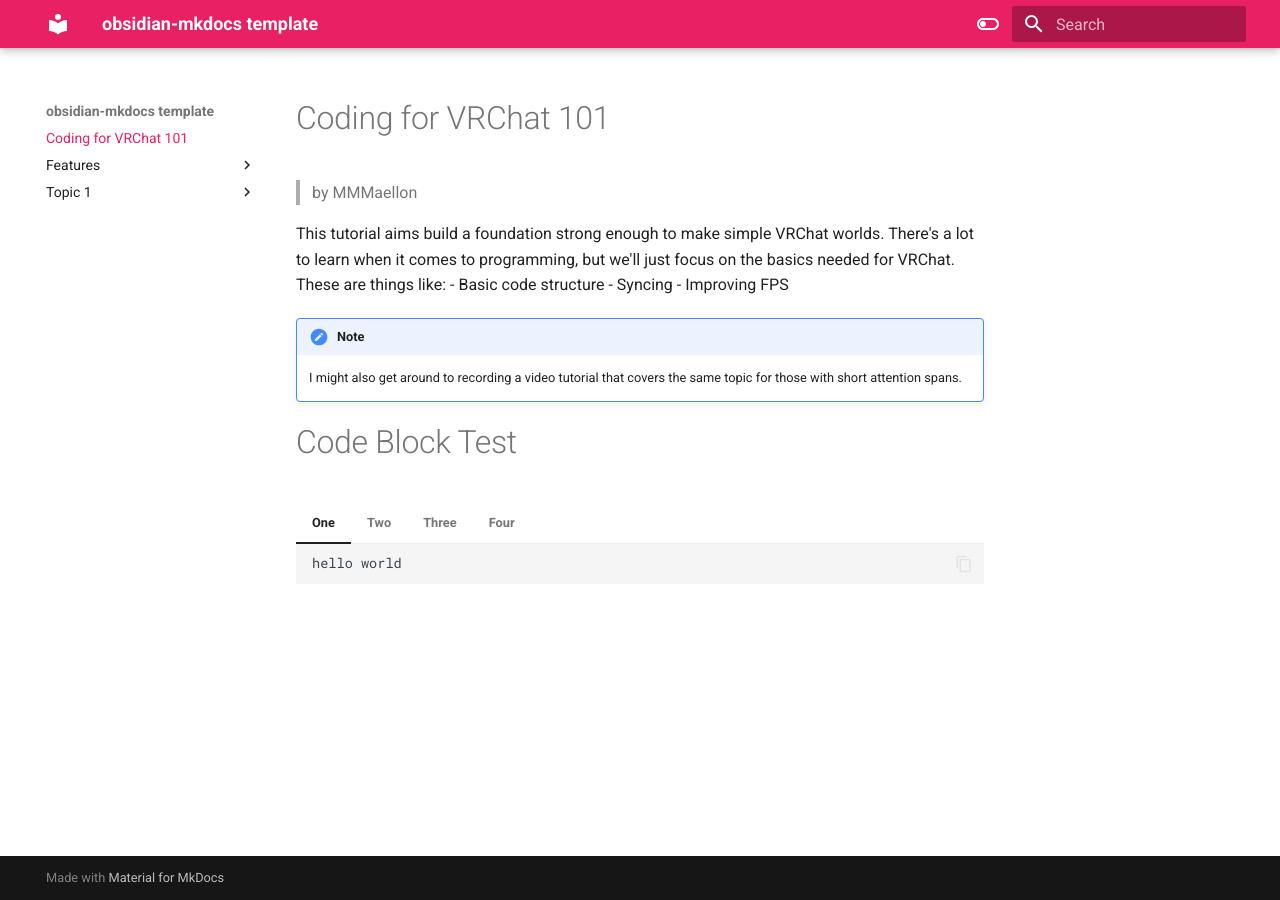
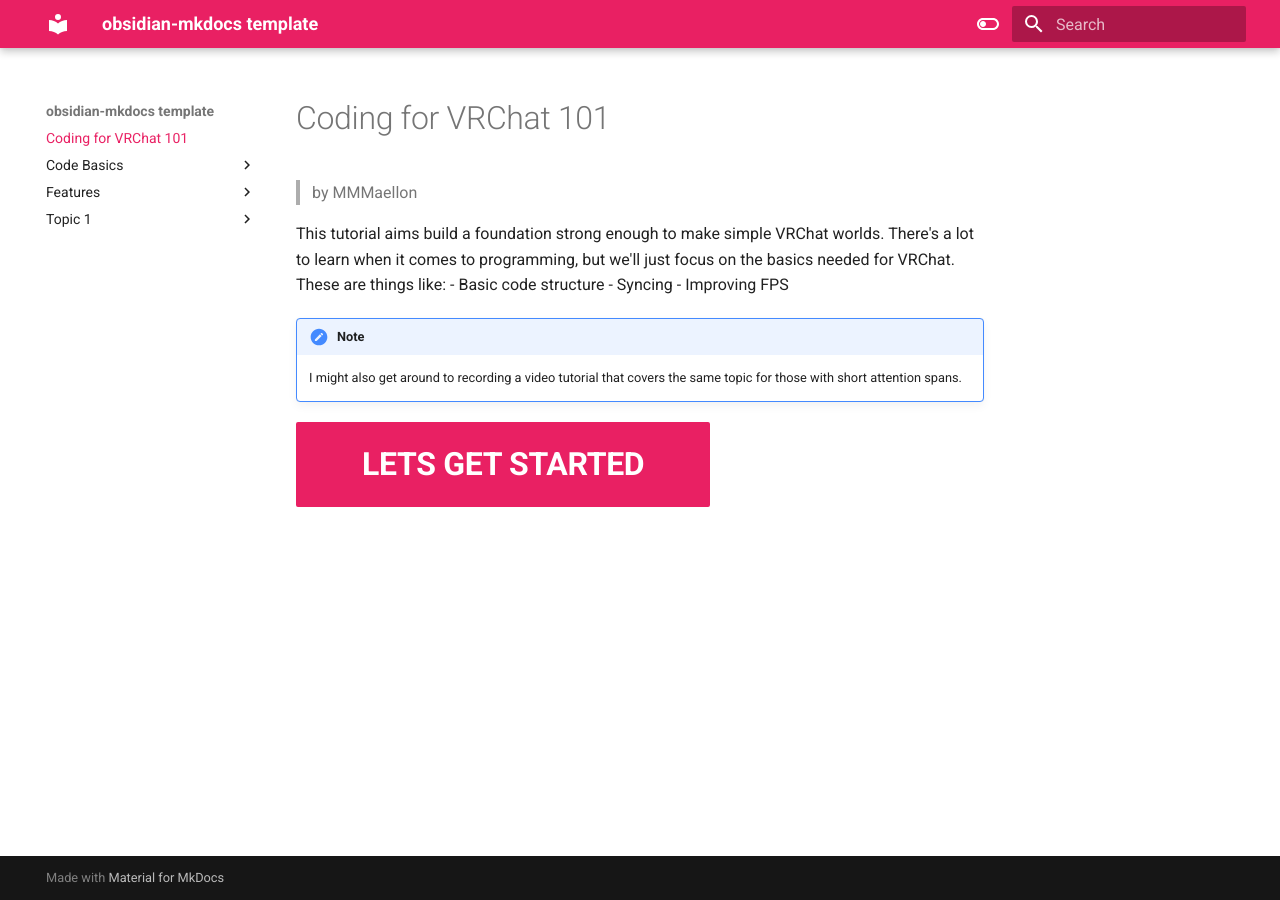
Before and after one commit to MMMaellon/VRChatTutorial, an MkDocs documentation site: the page built from docs/index.md, in a window 1280 px wide. Built offline with MkDocs 1.6.1 and Material for MkDocs 9.7.7, drawn with Linux system fonts in a browser that asks for light colours.

Commit message:
vault backup: 2023-07-29 13:58:35

````diff
--- a/docs/index.md
+++ b/docs/index.md
@@ -10,26 +10,4 @@
 !!! Note
     I might also get around to recording a video tutorial that covers the same topic for those with short attention spans.
 
-# Code Block Test
-
-=== "One"
-	```
-	hello world
-	```
-
-=== "Two"
-    ```
-    goodbye world
-    ```
-
-
-
-
-=== "Three"
-    ```
-    Test
-    ```
-=== "Four"
-    ```
-    another one
-    ```
+# [LETS GET STARTED](/Code Basics/Teaching Rocks to Think){ .md-button .md-button--primary }
--- a/mkdocs.yml
+++ b/mkdocs.yml
@@ -30,7 +30,7 @@
   - admonition
   - pymdownx.details
   - footnotes
-  # - attr_list
+  - attr_list
   - pymdownx.arithmatex:
       generic: true
   # - pymdownx.details
````
Also changed, not shown: docs/Code Basics/Teaching Rocks to Think.md (added).
